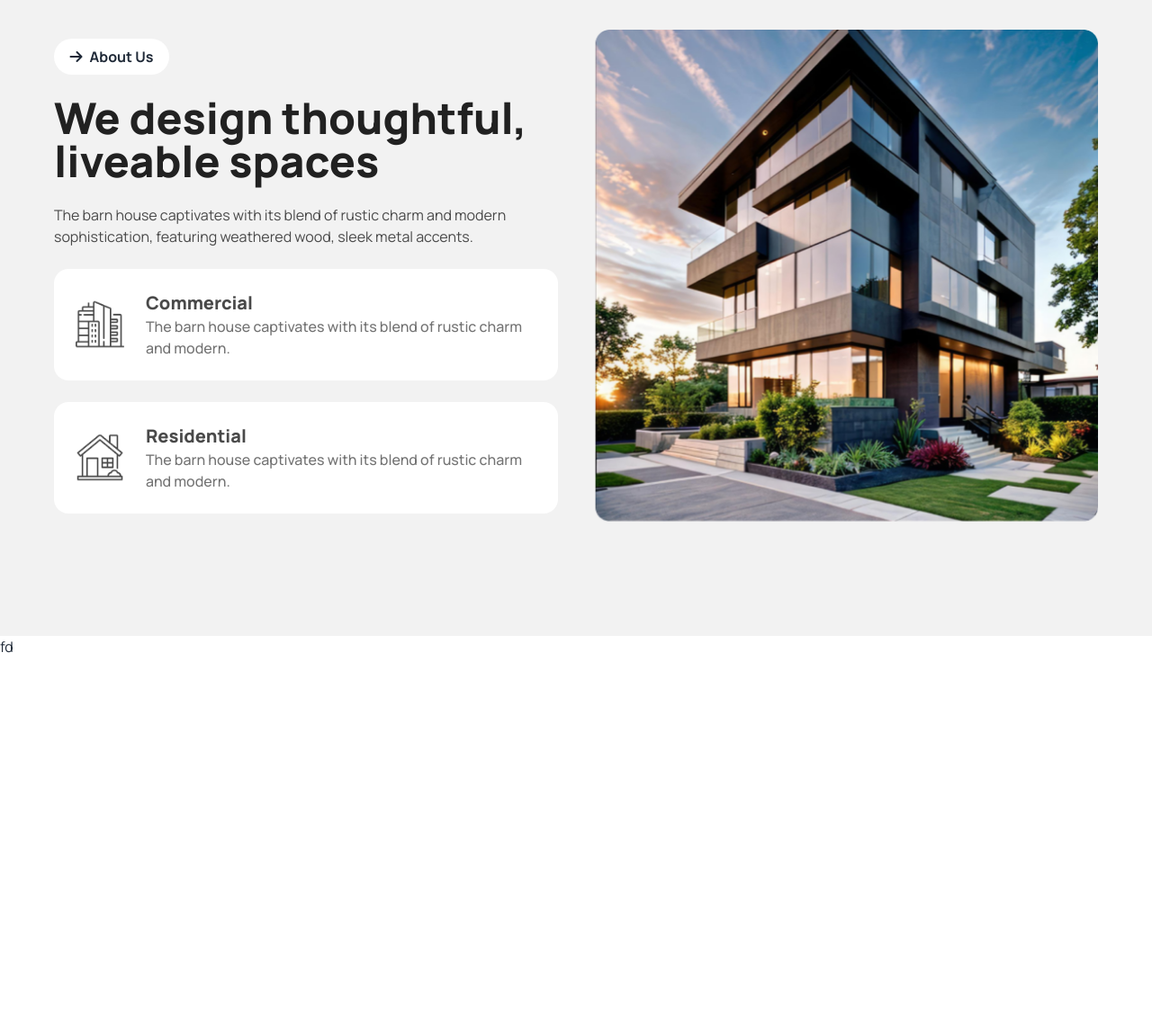
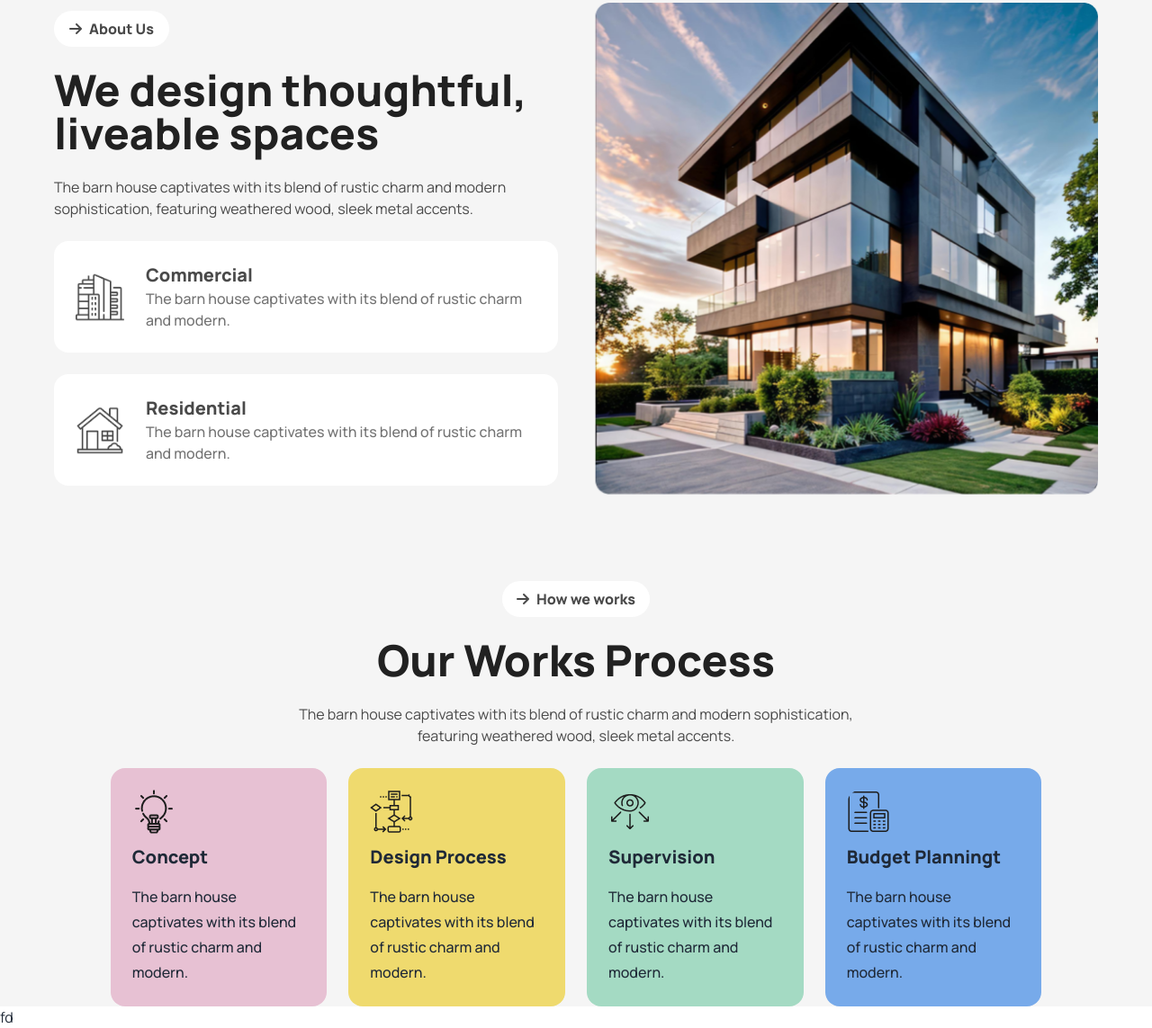
Before and after one commit to juwel-r/house-builder-with-tailwind, a plain HTML site: page index.html in a window 1280 px wide. Shown: the part 981-2124 px from the top of the page at 90% size. Before the commit the page ends 1712 px from the top, so only its background shows below. Drawn offline with nearby package versions, Linux system fonts and the light colour scheme.

Commit message:
workprocess section added

```diff
--- a/index.html
+++ b/index.html
@@ -39,7 +39,7 @@
         }
       </script>
 </head>
-<body class="font-manrope mt-0">
+<body class="font-manrope mt-0 max-w-[1440px] mx-auto">
 
   <header  class=" bg-gradient-to-b from-secBg to-white">
     <nav class="lg:w-4/5 mx-auto pt-6 lg:pt-14">
@@ -114,17 +114,22 @@
     <div class="bg-secBg">
 
       <!--Section 1-->
-      <section>
-        <div class="hero bg-base-200 min-h-screen">
-          <div class="hero-content flex-col flex-col-reverse items-center lg:flex-row-reverse gap-10">
+      <section class="relative">
+        <div class="hidden lg:block absolute top-12 lg:left-2 xl:left-28 w-28">
+          <img src="./images/Vector.png" alt="Direction">
+        </div>
+        <div class="hero pt-8 lg:pt-24">
+          <div class="hero-content p-0 px-4 flex-col flex-col-reverse items-center lg:flex-row-reverse gap-10">
             <!--section image-->
-            <img class="max-w-[560px]"
+            <div class="max-w-[560px]">
+              <img class="w-full"
               src="./images/Rectangle.png"
               class="max-w-sm rounded-lg shadow-2xl" />
+            </div>
 
               <!--section content-->
             <div class="flex flex-col lg:items-start items-center gap-4 lg:gap-6 max-w-[560px]">
-              <div class="w-32  cursor-pointer rounded-[32px] bg-white font-bold text-center py-2 px-4"><i class="mr-2 fa-solid fa-arrow-right"></i>About Us</div>
+              <div class="w-32  cursor-pointer rounded-[32px] bg-white font-extrabold text-center text-secInfo py-2 px-4"><i class="mr-2 fa-solid fa-arrow-right"></i>About Us</div>
 
               <h1 class=" lg:text-5xl text-3xl text-secTitle lg:text-left text-center xl font-extrabold ">We design thoughtful, <br> liveable spaces</h1>
               <p class="text-secInfo lg:text-left text-center">
@@ -153,6 +158,80 @@
           </div>
         </div>
       </section>
+
+      <!--section 2-->
+      <section>
+        <!--Optional Section Will Place Here-->
+      </section>
+
+      <!--Our Works Process // section 3-->
+      <section class=" lg:mt-24 mt-8 px-4 w-5/6 mx-auto">
+        <!--text content-->
+          <div class="flex flex-col items-center gap-4 lg:gap-6 mb-6">
+            <div class="cursor-pointer rounded-[32px] bg-white font-extrabold text-center text-secInfo py-2 px-4 text-nowrap"><p><i class="mr-2 fa-solid fa-arrow-right"></i>How we works</p>
+            </div>
+            <h1 class=" lg:text-5xl text-3xl text-secTitle text-center xl font-extrabold ">Our Works Process</h1>
+            <p class="text-secInfo text-center">
+                The barn house captivates with its blend of rustic charm and modern sophistication, <br class="hidden lg:block"> featuring weathered wood, sleek metal accents.
+            </p>
+        </div>
+        <!--section cards container-->
+        <div class="grid grid-cols-1 md:grid-cols-2 lg:grid-cols-4 gap-3 md:gap-6">
+
+          <!--card 1-->
+          <div class="card bg-[#E7C1D3] items-start p-6 gap-3">
+            <figure class="w-12">
+              <img class="w-full"
+                src="./images/concept.png"
+                alt="concept" />
+            </figure>
+            <div class="card-body p-0 space-y-2">
+              <h2 class="card-title font-extrabold">Concept</h2>
+              <p class="leading-[28px] font-medium">The barn house captivates with its blend of rustic charm and modern.</p>
+            </div>
+          </div>
+
+          <!--card 2-->
+          <div class="card bg-[#EFDA6E] items-start p-6 gap-3">
+            <figure class="w-12">
+              <img class="w-full"
+                src="./images/flow-chart.png"
+                alt="concept" />
+            </figure>
+            <div class="card-body p-0 space-y-2">
+              <h2 class="card-title font-extrabold">Design Process</h2>
+              <p class="leading-[28px] font-medium">The barn house captivates with its blend of rustic charm and modern.</p>
+            </div>
+          </div>
+
+          <!--card 3-->
+          <div class="card bg-[#A4DAC3] items-start p-6 gap-3">
+            <figure class="w-12">
+              <img class="w-full"
+                src="./images/vision.png"
+                alt="supervision" />
+            </figure>
+            <div class="card-body p-0 space-y-2">
+              <h2 class="card-title font-extrabold">Supervision</h2>
+              <p class="leading-[28px] font-medium">The barn house captivates with its blend of rustic charm and modern.</p>
+            </div>
+          </div>
+
+          <!--card 4-->
+          <div class="card bg-[#77AAEA] items-start p-6 gap-3">
+            <figure class="w-12">
+              <img class="w-full"
+                src="./images/budget-planning.png"
+                alt="budget-planning" />
+            </figure>
+            <div class="card-body p-0 space-y-2">
+              <h2 class="card-title font-extrabold">Budget Planningt</h2>
+              <p class="leading-[28px] font-medium">The barn house captivates with its blend of rustic charm and modern.</p>
+            </div>
+          </div>
+
+        </div>
+      </section>
     </div>
   </main>
 
```
